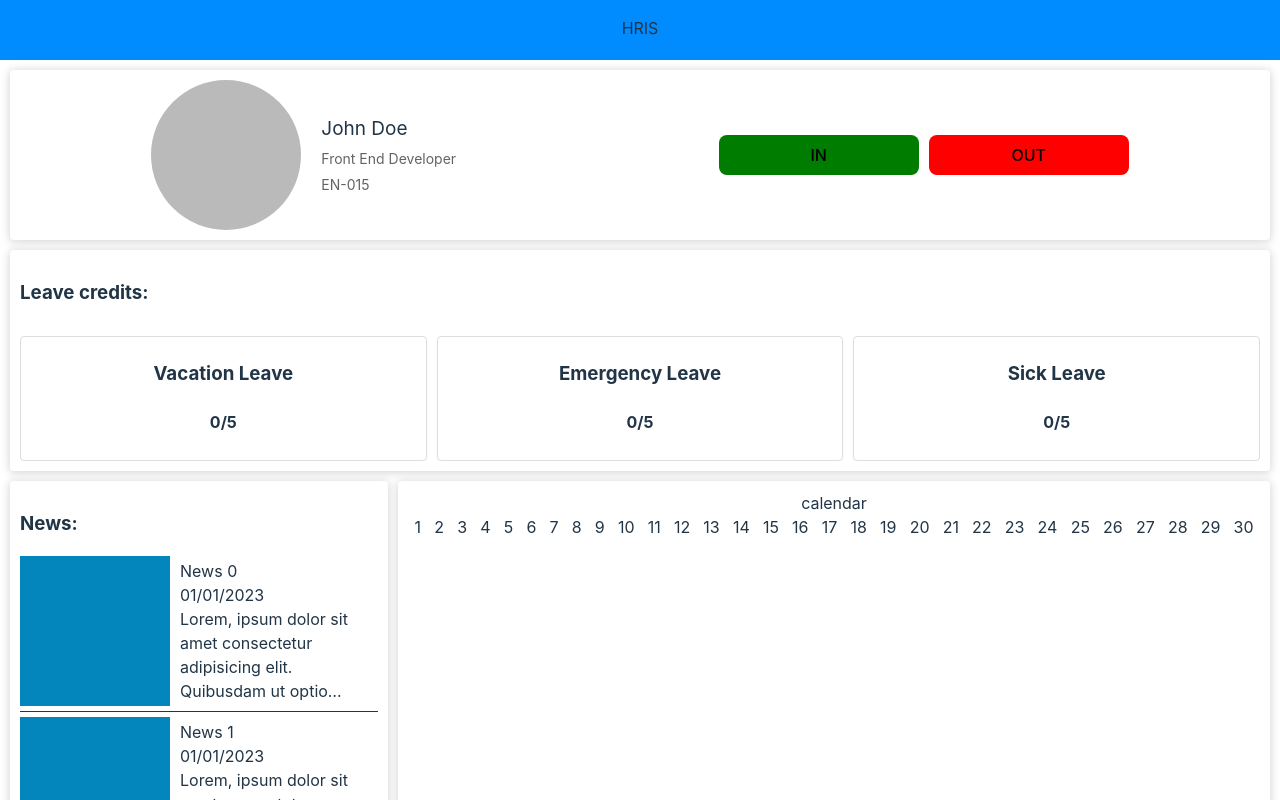
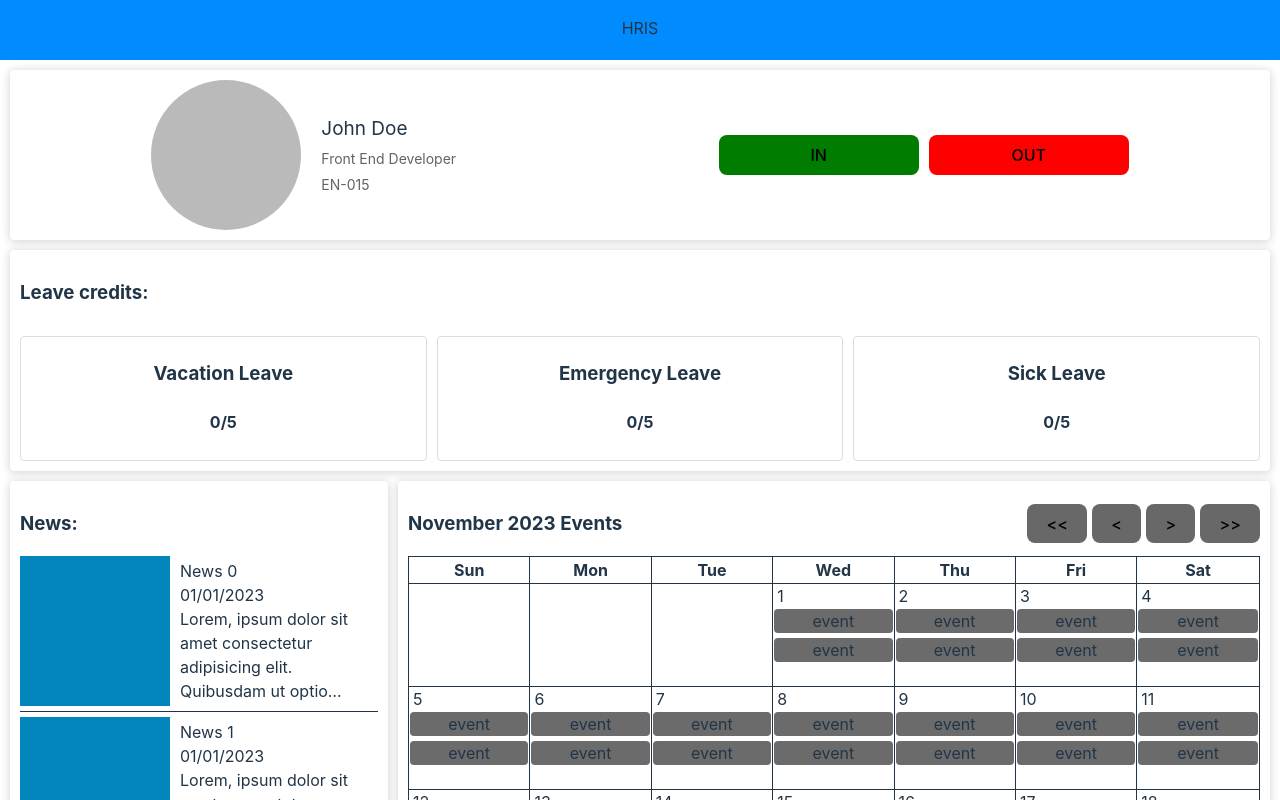
Before and after one commit to kreeshianAlvir/hr-management-v2, a React (Vite) app: page / in a window 1280 px wide. Shown: the top 800 px of the page. Built offline with nearby package versions, Linux system fonts and the light colour scheme.

Commit message:
implemented the calendar view and the navigation

```diff
--- a/src/pages/Home/index.jsx
+++ b/src/pages/Home/index.jsx
@@ -1,15 +1,88 @@
 import { useState, useEffect } from "react";
-
 import moment from "moment";
 import "./style.scss";
 
+const days = [
+  "Sunday",
+  "Monday",
+  "Tuesday",
+  "Wednesday",
+  "Thursday",
+  "Friday",
+  "Saturday",
+];
 export const Home = () => {
-  const currentMonthDays = new Array(moment().endOf("month").get("D")).fill();
+  const [currentMonthYear, setCurrentMonthYear] = useState({
+    month: moment().get("month"),
+    year: moment().get("year"),
+  });
+  const [monthCalendar, setMonthCalendar] = useState([]);
 
   useEffect(() => {
-    console.info(moment().startOf("month").get("D"));
-    console.info(moment().endOf("month").get("D"));
-  }, []);
+    const startWeekDay = moment()
+      .set(currentMonthYear)
+      .startOf("month")
+      .get("day");
+    const lastMonthDay = moment().set(currentMonthYear).endOf("month").get("D");
+    const arr = [];
+
+    // loop for the weeks
+    let currentDay = 1;
+    for (let i = 0; i < 6; i++) {
+      const week = [];
+      // loop for the days
+      for (let n = 0; n < 7; n++) {
+        let day = currentDay;
+        if (day <= lastMonthDay) {
+          if (i === 0) {
+            if (n < startWeekDay) {
+              day = "";
+            } else {
+              currentDay++;
+            }
+          } else {
+            currentDay++;
+          }
+        } else {
+          day = "";
+        }
+
+        week.push(day);
+      }
+      arr.push(week);
+    }
+
+    setMonthCalendar(arr);
+  }, [currentMonthYear]);
+
+  const handleNavigateCalendar = (dir) => {
+    switch (dir) {
+      case "previous-year":
+        setCurrentMonthYear({
+          ...currentMonthYear,
+          year: currentMonthYear.year - 1,
+        });
+        break;
+      case "next-year":
+        setCurrentMonthYear({
+          ...currentMonthYear,
+          year: currentMonthYear.year + 1,
+        });
+        break;
+      case "previous-month":
+        setCurrentMonthYear({
+          ...currentMonthYear,
+          month: currentMonthYear.month - 1,
+        });
+        break;
+      case "next-month":
+        setCurrentMonthYear({
+          ...currentMonthYear,
+          month: currentMonthYear.month + 1,
+        });
+        break;
+    }
+  };
 
   return (
     <div className="home">
@@ -67,12 +140,53 @@ export const Home = () => {
           </ul>
         </div>
         <div className="section calendar-section">
-          calendar
-          <div className="calendar">
-            {currentMonthDays.map((item, key) => (
-              <div key={key}>{key + 1}</div>
-            ))}
+          <div className="calendar-header">
+            <h3>{`${moment()
+              .set(currentMonthYear)
+              .format("MMMM YYYY")} Events`}</h3>
+            <div className="calendar-navigation">
+              <button
+                onClick={() => handleNavigateCalendar("previous-year")}
+              >{`<<`}</button>
+              <button
+                onClick={() => handleNavigateCalendar("previous-month")}
+              >{`<`}</button>
+              <button
+                onClick={() => handleNavigateCalendar("next-month")}
+              >{`>`}</button>
+              <button
+                onClick={() => handleNavigateCalendar("next-year")}
+              >{`>>`}</button>
+            </div>
           </div>
+          <table className="calendar">
+            <thead>
+              <tr>
+                {days.map((item) => (
+                  <th key={item}>{item.substring(0, 3)}</th>
+                ))}
+              </tr>
+            </thead>
+            <tbody>
+              {monthCalendar.map((item, key) => (
+                <tr key={key} className="weeks">
+                  {item.map((n, k) => (
+                    <td key={`day-${k}`} className="days">
+                      {n !== "" && (
+                        <>
+                          <p>{n}</p>
+                          <div className="day-events">
+                            <div className="event">event</div>
+                            <div className="event">event</div>
+                          </div>
+                        </>
+                      )}
+                    </td>
+                  ))}
+                </tr>
+              ))}
+            </tbody>
+          </table>
         </div>
       </div>
     </div>
--- a/src/pages/Home/style.scss
+++ b/src/pages/Home/style.scss
@@ -116,6 +116,7 @@
         padding: 0px;
         list-style-type: none;
         max-height: 500px;
+        // max-height: inherit;
         overflow: auto;
 
         li {
@@ -153,13 +154,87 @@
 
     .calendar-section {
       flex-grow: 1;
+      text-align: left;
+
+      .calendar-header {
+        display: flex;
+        align-items: center;
+        justify-content: space-between;
+
+        .calendar-navigation {
+          display: flex;
+          gap: 5px;
+
+          button {
+            background-color: rgb(104, 104, 104);
+            border: none !important;
+
+            &:focus {
+              outline: none;
+            }
+          }
+        }
+      }
 
       .calendar {
-        display: flex;
-        flex-wrap: wrap;
+        width: 100%;
+        border-radius: 4px;
+        border-spacing: 0px;
 
-        div {
-          flex-grow: 1;
+        thead {
+          th {
+            text-align: center;
+            border: 1px solid;
+            border-bottom: 0px;
+            border-right: 0px;
+
+            &:last-child {
+              border-right: 1px solid;
+            }
+          }
+        }
+
+        .weeks {
+          .days {
+            width: 50px;
+            text-align: center;
+            border: 1px solid;
+            height: 100px;
+            position: relative;
+
+            border-bottom: 0px;
+            border-right: 0px;
+
+            &:last-child {
+              border-right: 1px solid;
+            }
+
+            p {
+              margin: 0px 3px;
+              text-align: right;
+              top: 0;
+              position: absolute;
+            }
+
+            .day-events {
+              display: flex;
+              flex-direction: column;
+              gap: 5px;
+
+              .event {
+                cursor: pointer;
+                background-color: rgb(107, 107, 107);
+                border-radius: 4px;
+                user-select: none;
+              }
+            }
+          }
+
+          &:last-child {
+            .days {
+              border-bottom: 1px solid;
+            }
+          }
         }
       }
     }
```
